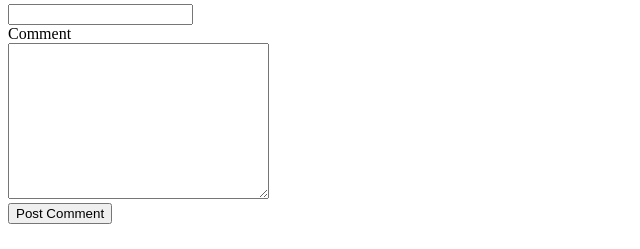
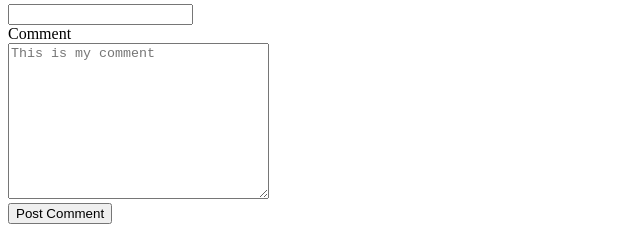
Before and after one commit to andreeamiclaus/Form---Scoala-Informala-IT, a plain HTML site: page index.html in a window 1280 px wide. Shown: the part 206-455 px from the top of the page, without its empty margins (0-640 px from the left). Drawn offline with Linux system fonts and the light colour scheme.

Commit message:
Added placeholder for textarea

```diff
--- a/index.html
+++ b/index.html
@@ -25,7 +25,7 @@
         <br>
         <label for="comment">Comment</label>
         <br>
-        <textarea name="Comment" id="" cols="30" rows="10" ></textarea>
+        <textarea name="Comment" id="" cols="30" rows="10" placeholder="This is my comment" ></textarea>
         <br>
         <button>Post Comment</button>
 
```
